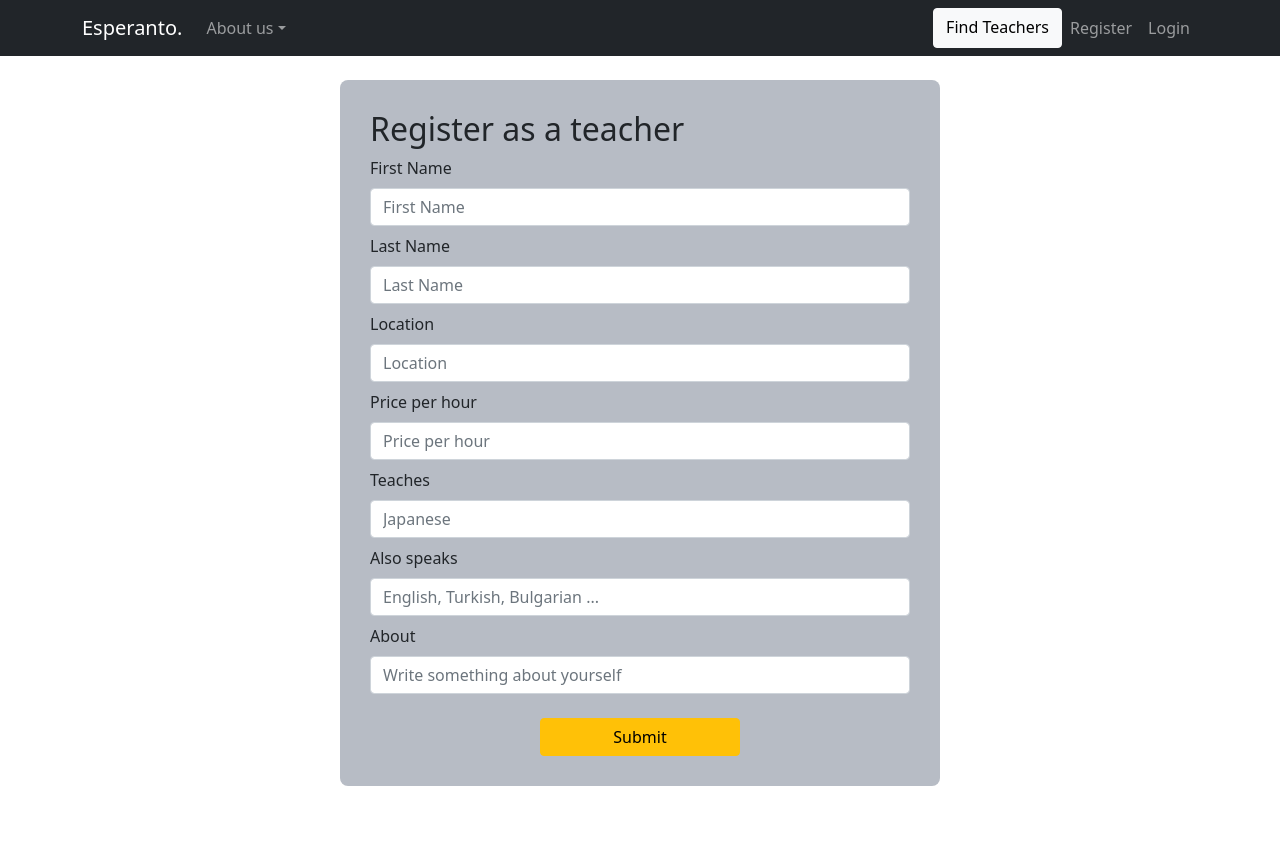
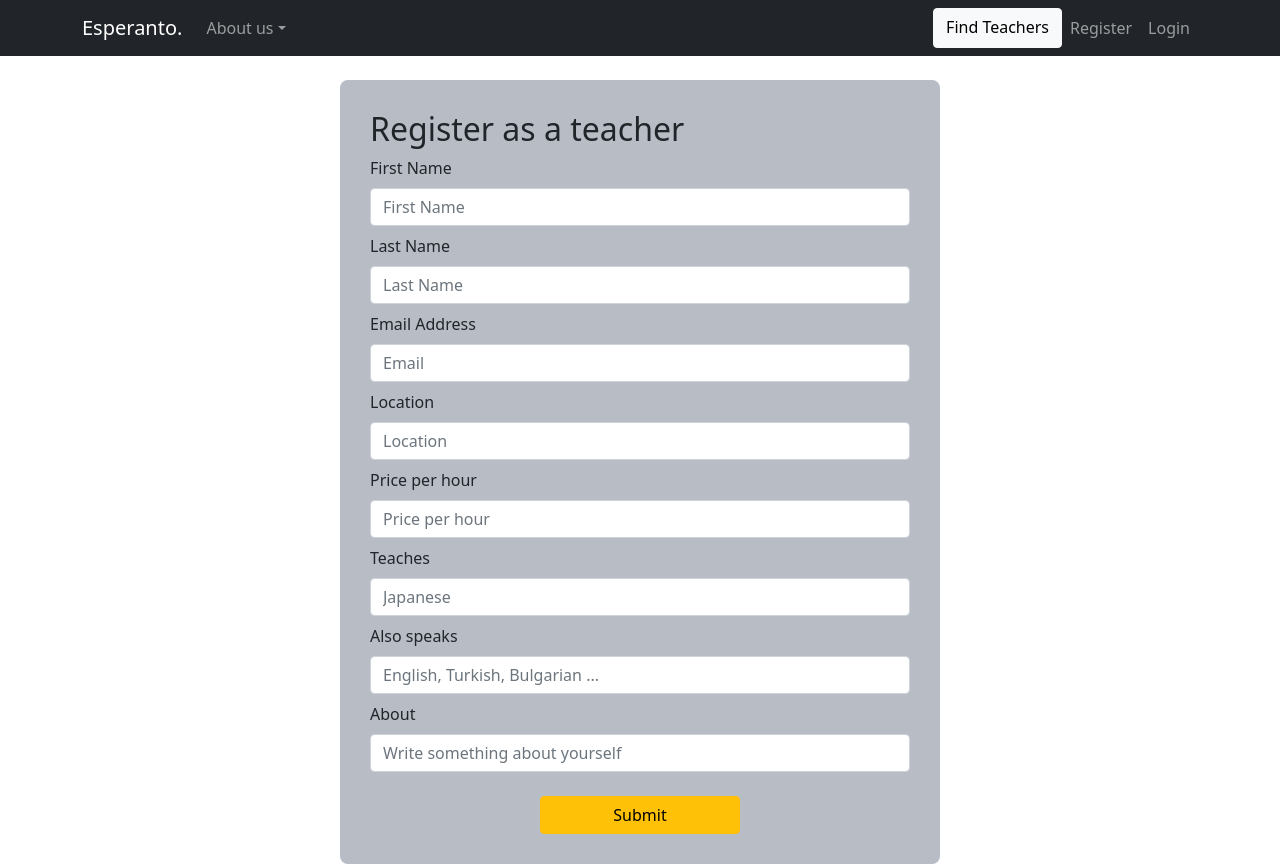
Before and after one commit to alibeniaminali/Esperanto, a React (Create React App) app in the folder client/: page /addteacher in a window 1280 px wide. Before the commit the page ends 800 px from the top, so only its background shows below. Built offline with nearby package versions, Linux system fonts and the light colour scheme.

Commit message:
form update

```diff
--- a/client/src/components/teachers/AddTeacher.js
+++ b/client/src/components/teachers/AddTeacher.js
@@ -17,21 +17,25 @@ const AddTeacher = () => {
     const [formData, setFormData] = useState({
     firstName: '',
     lastName: '',
+    email: '',
     location: '',
     pricePerHour: '',
     teaches: '',
     alsoSpeaks: [''],
     aboutMe: '',
+    displayPicture: '',
     })
 
     const [formErrors, setFormErrors] = useState({
     firstName: '',
     lastName: '',
+    email: '',
     location: '',
     pricePerHour: '',
     teaches: '',
     alsoSpeaks: [''],
     aboutMe: '',
+    displayPicture: '',
     })
 
     const handleChange = (e) => {
@@ -73,6 +77,12 @@ const AddTeacher = () => {
               <Form.Control onChange={handleChange} type="text" name="lastName" placeholder="Last Name" defaultValue={formData.lastName} />
               {formErrors.lastName && <Form.Text>{formErrors.lastName}</Form.Text>}
             </Form.Group>
+            {/* Email */}
+            <Form.Group className='mb-2'>
+              <Form.Label htmlFor="email">Email Address</Form.Label>
+              <Form.Control onChange={handleChange} type="email" name="email" placeholder="Email" defaultValue={formData.email} />
+              {formErrors.email && <Form.Text>{formErrors.email}</Form.Text>}
+            </Form.Group>
             {/* Location */}
             <Form.Group className='mb-2'>
               <Form.Label htmlFor="location">Location</Form.Label>
@@ -103,6 +113,10 @@ const AddTeacher = () => {
               <Form.Control onChange={handleChange} type="text" max="500" name="aboutMe" placeholder="Write something about yourself" defaultValue={formData.aboutMe} />
               {formErrors.aboutMe && <Form.Text>{formErrors.aboutMe}</Form.Text>}
             </Form.Group>
+            {/* Upload */}
+            {/* <Form.Group className='text-center mt-4'>
+              <Button variant="warning" type="upload">Upload photo</Button>
+            </Form.Group> */}
             {/* Submit */}
             <Form.Group className='text-center mt-4'>
               <Button variant="warning" type="submit">Submit</Button>
```
